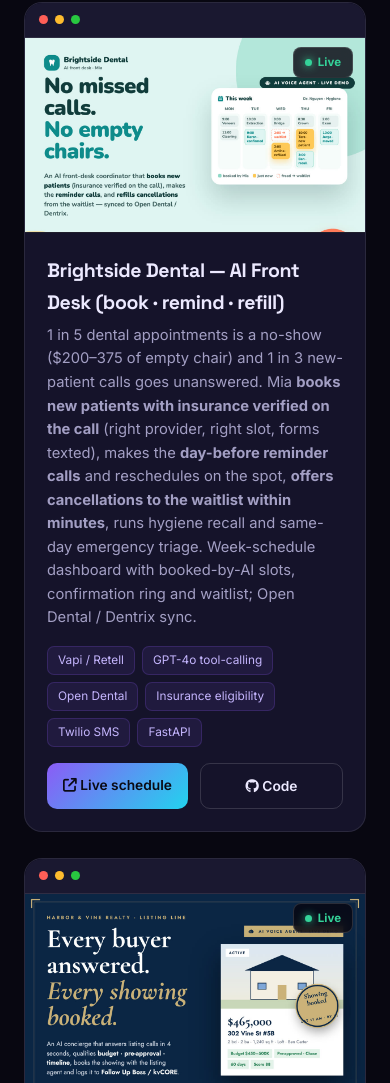
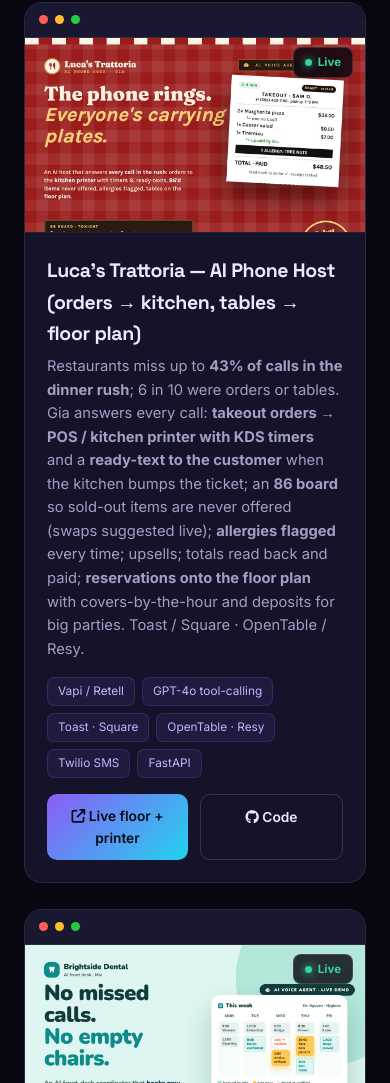
Before and after one commit to adelsherif8/portfolios, a plain HTML site: page ai-engineer/index.html in a window 390 px wide. Shown: the part 4604-5687 px from the top of the page. Drawn offline with Linux system fonts and the light colour scheme.

Commit message:
Add Luca's Trattoria phone-host project

```diff
--- a/ai-engineer/index.html
+++ b/ai-engineer/index.html
@@ -320,6 +320,16 @@ footer{border-top:1px solid var(--line);padding:34px 0;text-align:center;color:v
   <section id="work">
     <div class="sec-head reveal"><div class="k">Live Projects</div><h2>Click any demo — they're all real.</h2><p>Deployed apps with public URLs. Hover a card to scroll through the full page.</p></div>
     <div class="proj-grid">
+
+      <article class="card reveal">
+        <div class="shot"><span class="badge live"><span class="dot"></span> Live</span><img src="assets/projects/luca.jpg" alt="Luca's Trattoria — AI restaurant phone host"/></div>
+        <div class="card-body">
+          <h3>Luca's Trattoria — AI Phone Host (orders → kitchen, tables → floor plan)</h3>
+          <p class="desc">Restaurants miss up to <strong>43% of calls in the dinner rush</strong>; 6 in 10 were orders or tables. Gia answers every call: <strong>takeout orders → POS / kitchen printer with KDS timers</strong> and a <strong>ready-text to the customer</strong> when the kitchen bumps the ticket; an <strong>86 board</strong> so sold-out items are never offered (swaps suggested live); <strong>allergies flagged</strong> every time; upsells; totals read back and paid; <strong>reservations onto the floor plan</strong> with covers-by-the-hour and deposits for big parties. Toast / Square · OpenTable / Resy.</p>
+          <div class="tech"><span>Vapi / Retell</span><span>GPT-4o tool-calling</span><span>Toast · Square</span><span>OpenTable · Resy</span><span>Twilio SMS</span><span>FastAPI</span></div>
+          <div class="links"><a class="live" href="https://voicedesk-h31g.onrender.com/agent/restaurant" target="_blank"><i class="fa-solid fa-arrow-up-right-from-square"></i> Live floor + printer</a><a class="code" href="https://github.com/adelsherif8/voicedesk" target="_blank"><i class="fa-brands fa-github"></i> Code</a></div>
+        </div>
+      </article>
 
       <article class="card reveal">
         <div class="shot"><span class="badge live"><span class="dot"></span> Live</span><img src="assets/projects/brightside.jpg" alt="Brightside Dental — AI front desk"/></div>
```
Also changed, not shown: voice-agent-engineer/index.html (+10 -0 lines), ai-engineer/assets/projects/luca.jpg (added), voice-agent-engineer/assets/projects/luca.jpg (added).
